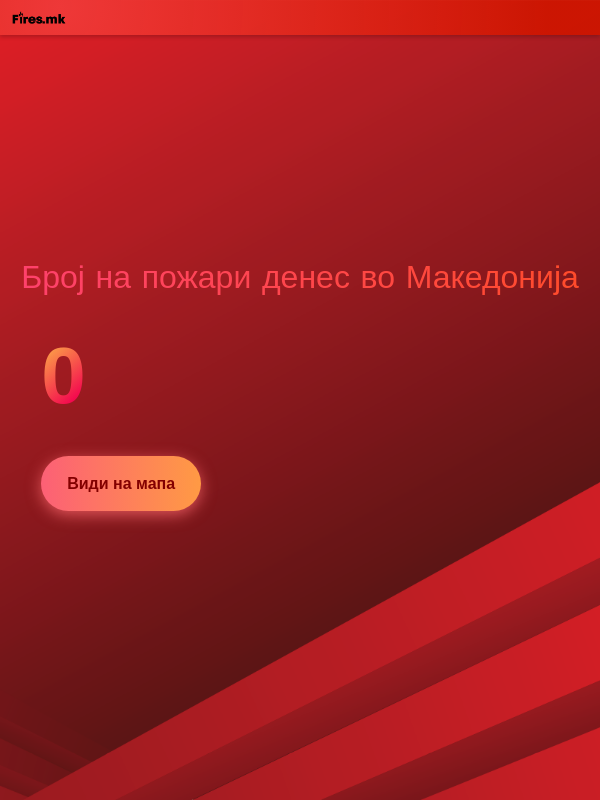
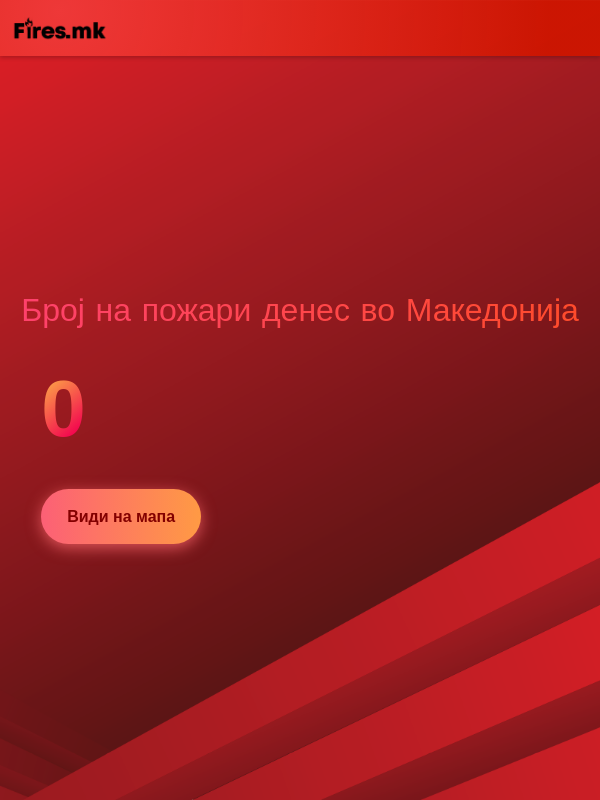
Before and after one commit to blagojanikoloski/firesmk, an Angular app in the folder firesmk.client/: page /home in a window 600 px wide. Built offline with nearby package versions, Linux system fonts and the light colour scheme; no server answers.

Commit message:
Improved CSS

```diff
--- a/firesmk.client/src/app/home/home.component.css
+++ b/firesmk.client/src/app/home/home.component.css
@@ -10,11 +10,6 @@
   background-attachment: fixed;
 }
 
-::ng-deep app-home {
-  display: flex;
-  height: 100vh;
-}
-
 /* Header */
 .header-container {
   width: 100%;
@@ -24,6 +19,7 @@
   display: flex;
   align-items: center;
   justify-content: space-between;
+  height: 7vh;
 }
 
 .logo-container {
@@ -33,13 +29,13 @@
 }
 
 .logo {
-  width: 10%;
+  width: 170px;
   height: auto;
 }
 
 /* First section */
 .first-section {
-  height: 90%;
+  height: 93vh;
   display: flex;
   align-items: center;
   justify-content: center;
@@ -131,4 +127,18 @@
   .counter-container {
       font: 700 5rem/1 'Signika', sans-serif;
   }
+
+  .logo {
+    width: 100px;
+  }
 }
+
+@media (min-width: 600px) and (max-height: 600px) {
+  .first-section-text {
+    font-size: 2em;
+  }
+
+  .counter-container {
+    font: 700 5rem/1 'Signika', sans-serif;
+  }
+}
--- a/firesmk.client/src/app/map/map.component.css
+++ b/firesmk.client/src/app/map/map.component.css
@@ -10,11 +10,6 @@
   background-attachment: fixed;
   font-family: Arial, sans-serif;
   overflow: hidden;
-}
-
-::ng-deep app-map {
-  display: flex;
-  height: 100vh;
 }
 
 /* Header */
@@ -36,13 +31,13 @@
 }
 
 .logo {
-  width: 10%;
+  width: 170px;
   height: auto;
 }
 
 .info-icon {
-  width: 80px;
-  height: 80px;
+  width: 40px;
+  height: 40px;
   margin: 10px;
   background-image: url('../../assets/images/info-icon.png');
   background-size: contain;
@@ -198,10 +193,7 @@
   font-weight: bold;
 }
 
-
-
 /* Loader */
-
 .loading-overlay {
   position: fixed;
   top: 0;
@@ -263,3 +255,37 @@
     transform: rotate(360deg);
   }
 }
+
+
+@media (max-width: 600px) {
+
+  .logo {
+    width: 100px;
+  }
+
+  .date-picker-and-number-of-fires {
+
+    height: 50px;
+
+  }
+
+  .number-of-fires {
+    font-size: 13px;
+  }
+
+  .navigation-button {
+    padding: 10px 5px;
+  }
+
+  .current-date {
+    font-size: 15px;
+    margin: 0;
+  }
+}
+
+@media (max-width: 800px) {
+  .info {
+    width: 60%;
+  }
+
+}
```
Also changed, not shown: 11 other files (tests, documents, lock files or other folders).
